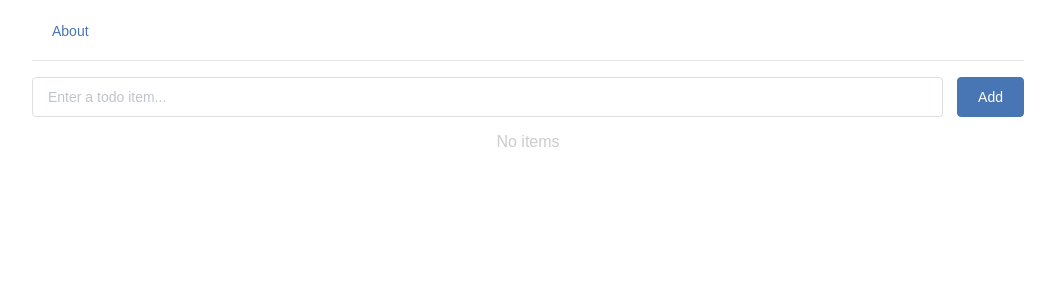
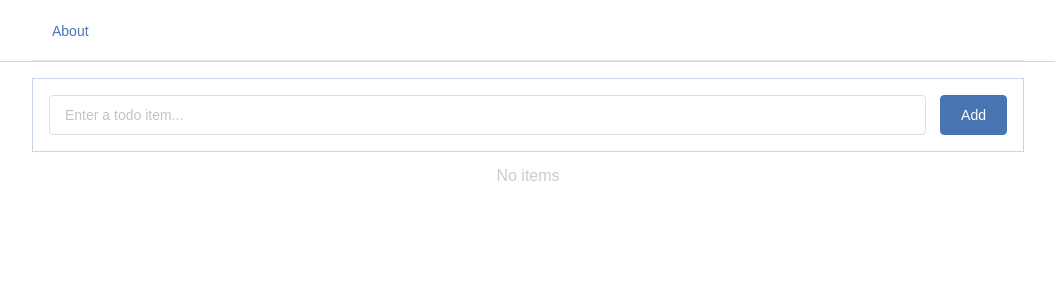
Before and after one commit to owlgrass/Acr-test, a Vue app: page / in a window 1280 px wide. Shown: the top 300 px of the page, without its empty margins (112-1167 px from the left). Built offline with nearby package versions, Linux system fonts and the light colour scheme.

Commit message:
Add borders and colors

```diff
--- a/src/layout/TopBar.vue
+++ b/src/layout/TopBar.vue
@@ -12,12 +12,16 @@
 @import '@/theme.scss';
 
 .top-bar {
+	border-bottom: 1px solid $--color-secondary;
+}
+
+.el-menu.el-menu--horizontal {
 	max-width: $--md;
 	margin: 0 auto;
+	border: none;
 
-	& > .el-menu--horizontal > .el-menu-item {
+	& > .el-menu-item {
 		color: $--color-primary;
-
 		& > a {
 			text-decoration: inherit;
 		}
--- a/src/theme.scss
+++ b/src/theme.scss
@@ -5,3 +5,6 @@ $--background-color-base: #4875b3;
 
 $--font-path: '~element-ui/lib/theme-chalk/fonts';
 @import '~element-ui/packages/theme-chalk/src/index';
+
+// Additional variables
+$--color-secondary: $--color-primary-light-7;
--- a/src/views/HomeView/TodoView/TodoAdd.vue
+++ b/src/views/HomeView/TodoView/TodoAdd.vue
@@ -32,11 +32,17 @@ export default {
 }
 </script>
 
-<style>
+<style lang="scss">
+@import '@/theme.scss';
+
 .el-input {
 	margin-right: 1em;
 }
 .todo-add {
 	display: flex;
+
+	padding: 1em;
+	margin-bottom: -1px;
+	border: 1px solid $--color-secondary;
 }
 </style>
--- a/src/views/HomeView/TodoView/TodoListItem.vue
+++ b/src/views/HomeView/TodoView/TodoListItem.vue
@@ -32,12 +32,20 @@ export default {
 }
 </script>
 
-<style>
+<style lang="scss">
+@import '@/theme.scss';
+
 .todo-list-item {
 	display: flex;
 	justify-content: space-between;
 
 	padding: 1em;
+	margin-bottom: -1px;
+	border: 1px solid $--color-secondary;
+
+	&:hover {
+		background: $--color-primary-light-9;
+	}
 }
 .el-button.el-button--text {
 	padding: 0;
```
